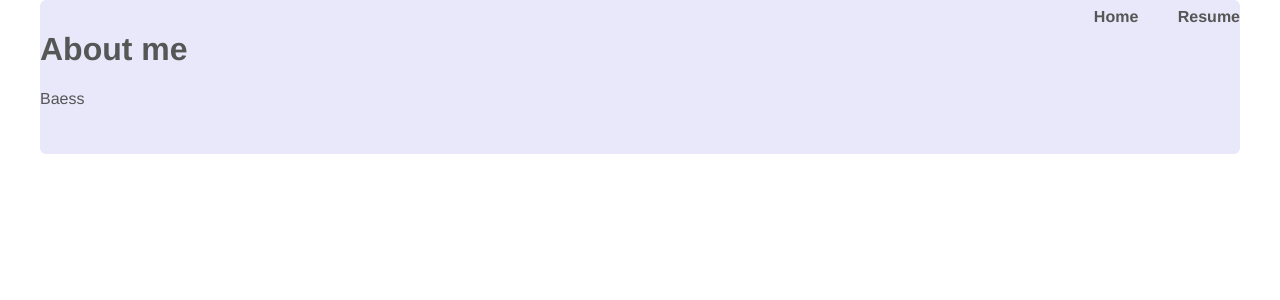
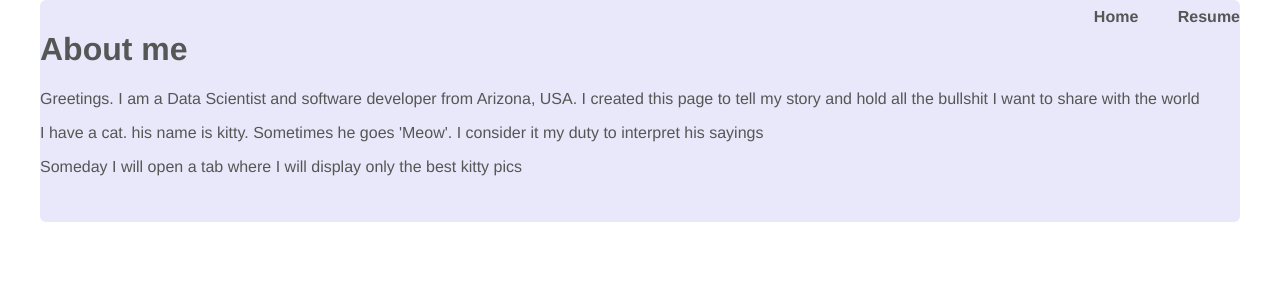
Before and after one commit to amloren1/aboutMe, a Flask app: page / in a window 1280 px wide. Shown: the part 135-435 px from the top of the page. Run offline with Flask 2, Linux system fonts and the light colour scheme.

Commit message:
add files for

```diff
--- a/requirements.txt
+++ b/requirements.txt
@@ -1 +1,2 @@
 flask
+gunicorn
--- /dev/null
+++ b/runtime.txt
@@ -0,0 +1 @@
+python-3.7.1
--- a/templates/home.html
+++ b/templates/home.html
@@ -5,7 +5,10 @@
   {% block content %}
    <div class="home">
      <h1>About me</h1>
-     <p>Baess</p>
+     <p>Greetings. I am a Data Scientist and software developer from Arizona, USA.
+         I created this page to tell my story and hold all the bullshit I want to share with the world</p>
+       <p> I have a cat. his name is kitty. Sometimes he goes 'Meow'. I consider it my duty to interpret his sayings</p>
+       <p> Someday I will open a tab where I will display only the best kitty pics </p>
    </div>
   {% endblock %}
   </body>
--- a/templates/layout.html
+++ b/templates/layout.html
@@ -1,7 +1,7 @@
 <!DOCTYPE html>
 <html>
   <head>
-    <title>Flask app</title>
+    <title>handro</title>
     <link rel="stylesheet" href="{{ url_for('static', filename='css/main.css') }}">
   </head>
   <body>
```
Also changed, not shown: 1 other file.
